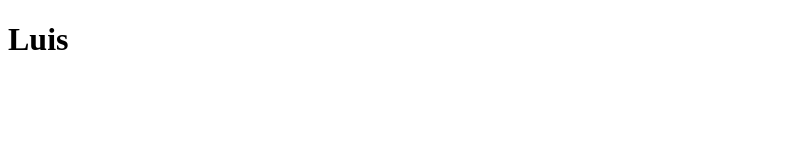
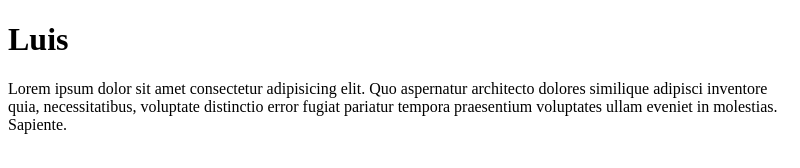
Before and after one commit to luissuil/controlserver, an Electron app: page src/views/index.html in a window 800 px wide. Drawn offline with Linux system fonts and the light colour scheme.

Commit message:
agrege un lorem

```diff
--- a/src/views/index.html
+++ b/src/views/index.html
@@ -8,5 +8,6 @@
 </head>
 <body>
     <h1>Luis</h1>
+    <p>Lorem ipsum dolor sit amet consectetur adipisicing elit. Quo aspernatur architecto dolores similique adipisci inventore quia, necessitatibus, voluptate distinctio error fugiat pariatur tempora praesentium voluptates ullam eveniet in molestias. Sapiente.</p>
 </body>
 </html>
```
